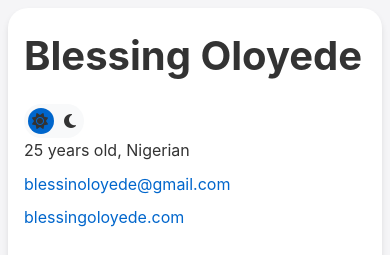
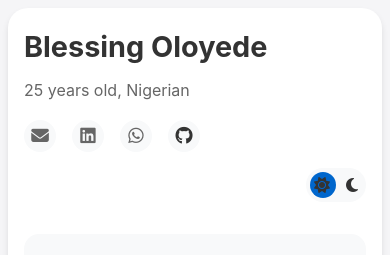
Before and after one commit to Olahdayo/blessing_oloyede, a plain HTML site: page index.html in a window 390 px wide. Shown: the top 255 px of the page. Drawn offline with Linux system fonts and the light colour scheme.

Commit message:
adjusted the contact icons

```diff
--- a/index.html
+++ b/index.html
@@ -16,7 +16,38 @@
       <header class="header">
         <div class="header-main">
           <div class="header-top">
-            <h1>Blessing Oloyede</h1>
+            <div class="personal-info">
+              <div class="name-age">
+                <h1>Blessing Oloyede</h1>
+                <span class="age">25 years old, Nigerian</span>
+              </div>
+              <div class="social-links">
+                <a href="mailto:blessinoloyede@gmail.com" title="Email">
+                  <i class="fas fa-envelope"></i>
+                </a>
+                <a
+                  href="https://linkedin.com/in/your-linkedin"
+                  target="_blank"
+                  title="LinkedIn"
+                >
+                  <i class="fab fa-linkedin"></i>
+                </a>
+                <a
+                  href="https://wa.me/yourwhatsappnumber"
+                  target="_blank"
+                  title="WhatsApp"
+                >
+                  <i class="fab fa-whatsapp"></i>
+                </a>
+                <a
+                  href="https://github.com/your-github"
+                  target="_blank"
+                  title="GitHub"
+                >
+                  <i class="fab fa-github"></i>
+                </a>
+              </div>
+            </div>
             <div class="theme-switch-wrapper">
               <label class="theme-switch" for="checkbox">
                 <input type="checkbox" id="checkbox" />
@@ -26,15 +57,6 @@
                 </div>
               </label>
             </div>
-          </div>
-          <div class="contact-info">
-            <span>25 years old, Nigerian</span>
-            <a href="mailto:blessinoloyede@gmail.com"
-              >blessinoloyede@gmail.com</a
-            >
-            <a href="https://blessingoloyede.com" target="_blank"
-              >blessingoloyede.com</a
-            >
           </div>
         </div>
 
--- a/styles.css
+++ b/styles.css
@@ -76,12 +76,134 @@ main {
   gap: 2rem;
 }
 
-.header-main h1 {
+.header-top {
+  display: flex;
+  justify-content: space-between;
+  align-items: center;
+  gap: 1rem;
+}
+
+.personal-info {
+  display: flex;
+  align-items: center;
+  gap: 2rem;
+  flex: 1;
+}
+
+.name-age {
+  display: flex;
+  align-items: baseline;
+  gap: 1rem;
+  flex-wrap: wrap;
+}
+
+.name-age h1 {
   font-size: 2.5rem;
-  margin-bottom: 1rem;
+  color: var(--text-primary);
+  margin: 0;
+}
+
+.age {
+  color: var(--text-secondary);
+  font-size: 1rem;
+}
+
+.social-links {
+  display: flex;
+  gap: 1rem;
+  align-items: center;
+}
+
+.social-links a {
+  color: var(--text-secondary);
+  text-decoration: none;
+  font-size: 1.2rem;
+  width: 36px;
+  height: 36px;
+  display: flex;
+  align-items: center;
+  justify-content: center;
+  border-radius: 50%;
+  background-color: var(--bg-tertiary);
+  transition: all 0.3s ease;
+}
+
+.social-links a:hover {
+  color: var(--accent-color);
+  transform: translateY(-2px);
+  background-color: var(--bg-primary);
+}
+
+/* Social icons specific colors on hover */
+.social-links a:hover .fa-envelope {
+  color: #ea4335;
+}
+
+.social-links a:hover .fa-linkedin {
+  color: #0a66c2;
+}
+
+.social-links a:hover .fa-whatsapp {
+  color: #25d366;
+}
+
+.social-links a:hover .fa-github {
   color: var(--text-primary);
 }
 
+@media (max-width: 768px) {
+  .header {
+    padding: 1.5rem;
+  }
+
+  .personal-info {
+    flex-direction: column;
+    align-items: flex-start;
+    gap: 1rem;
+  }
+
+  .name-age {
+    flex-direction: column;
+    gap: 0.5rem;
+  }
+
+  .name-age h1 {
+    font-size: 2rem;
+  }
+
+  .social-links {
+    width: 100%;
+    justify-content: flex-start;
+  }
+}
+
+@media (max-width: 576px) {
+  .header {
+    padding: 1rem;
+  }
+
+  .header-top {
+    flex-direction: column;
+    align-items: flex-start;
+    gap: 1rem;
+  }
+
+  .theme-switch-wrapper {
+    align-self: flex-end;
+  }
+
+  .name-age h1 {
+    font-size: 1.8rem;
+  }
+
+  .social-links a {
+    width: 32px;
+    height: 32px;
+    font-size: 1.1rem;
+  }
+}
+
+/* Contact Info Styles */
 .contact-info {
   display: flex;
   gap: 2rem;
```
